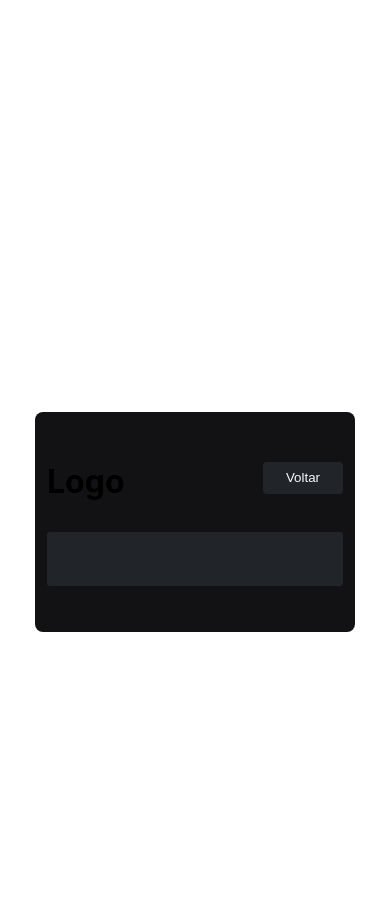
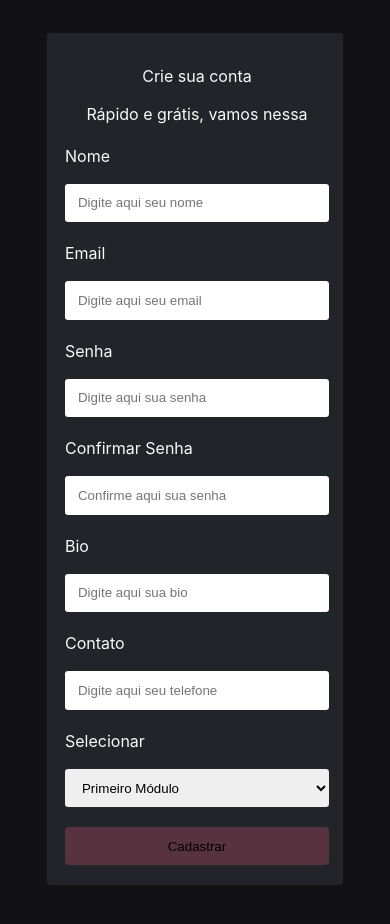
Before and after one commit to emergs/projeto_KenzieHub, a React (Create React App) app: page /register in a window 390 px wide. Shown: the top 924 px of the page. Built offline with nearby package versions, Linux system fonts and the light colour scheme.

Commit message:
feat:mobile login page construction

```diff
--- a/src/App.css
+++ b/src/App.css
@@ -8,5 +8,5 @@ body{
   display: flex;
   justify-content: center;
   align-items: center;
-  margin:100px 0;
+  background-color: var(--gray-4);
 }
--- a/src/components/Button/index.jsx
+++ b/src/components/Button/index.jsx
@@ -1,9 +1,8 @@
-import { Children } from "react";
 import Buttons from "./styles";
 
-const Button = ({children})=>{
+const Button = ({type,onClick,children})=>{
   return(
-    <Buttons>
+    <Buttons type={type} onClick={onClick}>
       {children}
     </Buttons>
   )
--- a/src/components/Container/styles.js
+++ b/src/components/Container/styles.js
@@ -5,13 +5,14 @@ const Container = styled.div`
   flex-direction: column;
   justify-content: center;
   align-items: center;
-  width: 320px;
-  background-color: #121214;
+  width: 100%;
+  background-color:var(--gray-4);
   border-radius: 8px;
   padding-left: 12px;
   padding-right: 12px;
   padding-top: 49.46px;
   padding-bottom:46px ;
+
 `;
 
 export default Container;
--- a/src/components/Form/index.jsx
+++ b/src/components/Form/index.jsx
@@ -4,11 +4,11 @@ import { yupResolver } from '@hookform/resolvers/yup';
 import Forms from './styles'
 import Button from '../Button';
 
-const Form = ()=>{
+const Form = ({onSubmit, children})=>{
 
   return(
-    <Forms>
-
+    <Forms onSubmit={onSubmit}>
+      {children}
     </Forms>
   )
 }
--- a/src/components/Header/index.jsx
+++ b/src/components/Header/index.jsx
@@ -1,11 +1,18 @@
 import Button from "../Button";
 import Headers from "./styles";
+import {useNavigate} from 'react-router-dom'
 
 const Header = ()=>{
+  const navigate = useNavigate()
+
+  const onClick = ()=>{
+    navigate('../Login', {replace:true})
+  }
+
   return(
     <Headers>
       <h1>Logo</h1>
-      <Button>Voltar</Button>
+      <Button type='button' onClick={()=>onClick()}>Voltar</Button>
     </Headers>
   )
 }
--- a/src/pages/Login/index.jsx
+++ b/src/pages/Login/index.jsx
@@ -1,10 +1,48 @@
+import Button from "../../components/Button";
 import Container from "../../components/Container/styles";
 import Form from "../../components/Form"
+import * as yup from 'yup';
+import {useForm} from 'react-hook-form';
+import { yupResolver } from "@hookform/resolvers/yup";
+import Span from "./style";
+import { useNavigate } from "react-router-dom";
+
+const schema = yup.object({
+  email: yup.string().required('Digite o email').email('Digite um email válido'),
+  pass: yup.string().required('Digite a sua senha')
+})
 
 const Login = () => {
+  const navigate = useNavigate()
+
+  const {register, handleSubmit, formState:{errors}} = useForm({
+    resolver: yupResolver(schema)
+  })
+
+  const onSubmit = (data)=> console.log(data)
+
+  const onClick = ()=>{
+    navigate('./Register',{replace:true})
+    console.log('clicou')
+  }
+
   return(
     <Container>
-      <Form>
+      <Form onSubmit={handleSubmit(onSubmit)}>
+        <h2>Login</h2>
+
+        <label htmlFor="email">Email</label>
+        <input type="email" id="email" placeholder="Digite seu email" {...register('email')} />
+        <p>{errors.email?.message}</p>
+
+        <label htmlFor="pass">Senha</label>
+        <input type="password" id="pass" placeholder="Digite sua senha" {...register('pass')} />
+        <p>{errors.pass?.message}</p>
+
+        <Button type='submit' >Entrar</Button>
+
+        <Span>Ainda não possui conta?</Span>
+        <Button type='button' onClick={()=>onClick()}>Cadastre-se</Button>
 
       </Form>
     </Container>
--- /dev/null
+++ b/src/pages/Login/style.js
@@ -0,0 +1,7 @@
+import styled from "styled-components";
+
+const Span = styled.span`
+  margin-top: 21px;
+`
+
+export default Span;
--- a/src/pages/Register/index.jsx
+++ b/src/pages/Register/index.jsx
@@ -9,10 +9,11 @@ import Button from "../../components/Button";
 const formSchema = yup.object({
   name: yup.string().required("Nome obrigatório"),
   email: yup.string().required("email obrigatório").email('email inválido'),
-  senha: yup.string().required("Senha obrigatória"),
-  senha: yup.string().required("Senha obrigatória"),
+  password: yup.string().required("Senha obrigatória"),
+  confirmPassword: yup.string().required("Senha obrigatória"),
   bio: yup.string().required("Bio obrigatória"),
-  contato: yup.string().required("Número de contato obrigatório"),
+  cellNumber: yup.string().required("Número de contato obrigatório"),
+  selectCategory: yup.string().required('Selecione o módulo por favor')
 })
 
 const Register = () => {
@@ -20,12 +21,17 @@ const Register = () => {
     resolver: yupResolver(formSchema)
   })
 
+  const submit = (data)=>{
+    console.log(data)
+  }
+
   return (
     <Container>
       <Header/>
-      <Form onSubmit={()=>handleSubmit}>
+      <Form onSubmit={handleSubmit(submit)}>
         <h2>Crie sua conta</h2>
         <span>Rápido e grátis, vamos nessa</span>
+
         <label>Nome</label>
         <input placeholder='Digite aqui seu nome' {...register("name")}/>
         <p>{errors.name?.message}</p>
@@ -39,8 +45,8 @@ const Register = () => {
         <p>{errors.password?.message}</p>
 
         <label>Confirmar Senha</label>
-        <input placeholder='Confirme aqui sua senha' {...register("password")}/>
-        <p>{errors.password?.message}</p>
+        <input placeholder='Confirme aqui sua senha' {...register("confirmPassword")}/>
+        <p>{errors.confirmPassword?.message}</p>
 
         <label>Bio</label>
         <input placeholder='Digite aqui sua bio' {...register("bio")}/>
@@ -51,13 +57,13 @@ const Register = () => {
         <p>{errors.cellNumber?.message}</p>
 
         <label>Selecionar</label>
-        <select placeholder='Digite aqui seu telefone' {...register("cellNumber")}>
-          <option value="">Primeiro Módulo</option>
-          <option value="">Segundo Módulo</option>
+        <select {...register("selectCategory")}>
+          <option value="firstModule">Primeiro Módulo</option>
+          <option value="secondModule">Segundo Módulo</option>
         </select>
         <p>{errors.cellNumber?.message}</p>
 
-        <Button>Cadastrar</Button>
+        <Button type='submit'>Cadastrar</Button>
       </Form>
     </Container>
   );
--- a/src/styles/global.js
+++ b/src/styles/global.js
@@ -36,7 +36,7 @@ const Global = createGlobalStyle`
   }
 
   body{
-    background-color: var(--grey-0);
+    background-color: var(--gray-4);
   }
 `;
 
```
